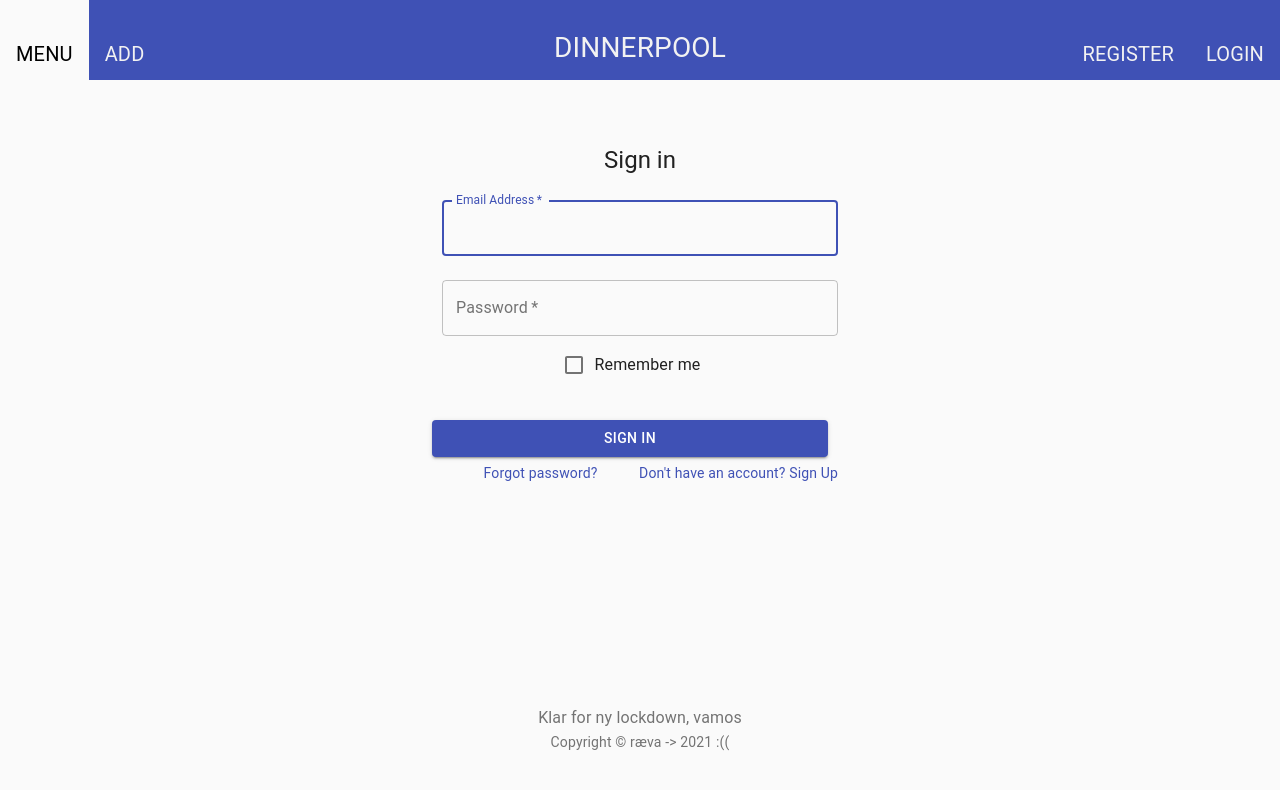
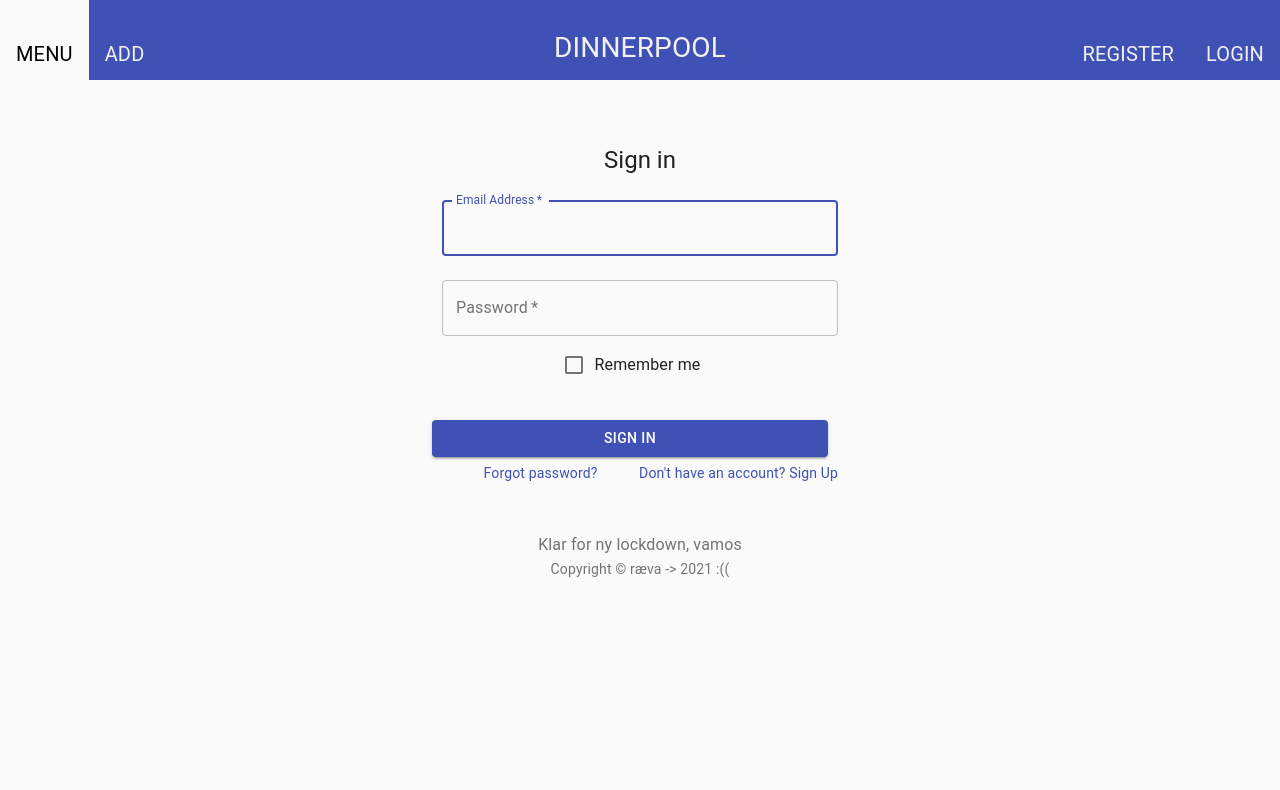
Before and after one commit to joonerik/tdt4140-pu45, a React (Create React App) app in the folder frontend/: page /login in a window 1280 px wide. Shown: the top 790 px of the page. Built offline with nearby package versions, Linux system fonts and the light colour scheme.

Commit message:
feat: change rest api url

```diff
--- a/frontend/src/components/DinnerList/DinnerList.js
+++ b/frontend/src/components/DinnerList/DinnerList.js
@@ -27,7 +27,7 @@ export default class DinnerList extends React.Component {
 }
 
   componentDidMount() {
-    axios.get("https://dinnerpool.herokuapp.com/dinners/").then((res) => {
+    axios.get("http://iterasjon1.herokuapp.com/dinners/").then((res) => {
       this.setState({ events: res.data });
     });
   }
@@ -36,7 +36,6 @@ export default class DinnerList extends React.Component {
     return (
       <div>
         <Container maxWidth="md">
-          {/* End hero unit */}
           <Grid container spacing={4}>
             <Grid item xs={12} sm={6} md={4}>
               <Link to="/login">
@@ -48,7 +47,6 @@ export default class DinnerList extends React.Component {
                 </Link>
               </Grid>
             {this.state.events.length > 0 &&
-              // use event id as key instead
               this.state.events.map((card, i) => (
                 <Grid item key={card.id} xs={12} sm={6} md={4}>
                   <Card style={{ height: '200px', position: 'relative' }}>
--- a/frontend/src/components/Footer/Footer.js
+++ b/frontend/src/components/Footer/Footer.js
@@ -19,9 +19,8 @@ const useStyles = makeStyles((theme) => ({
   footer: {
     backgroundColor: "theme.palette.background.paper",
     padding: theme.spacing(6),
-    position: "fixed",
+    position: "absolute",
     width: "100%",
-    bottom: "0"
   },
 }));
 
```
